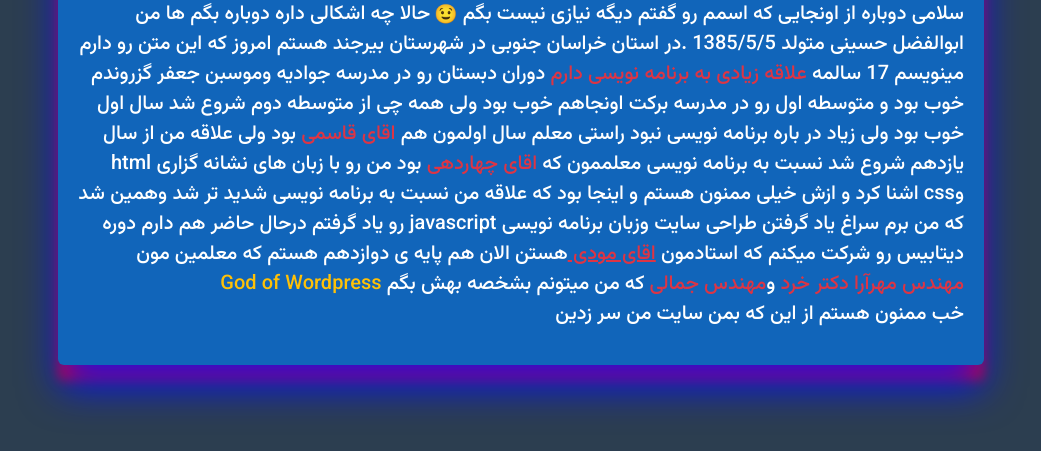
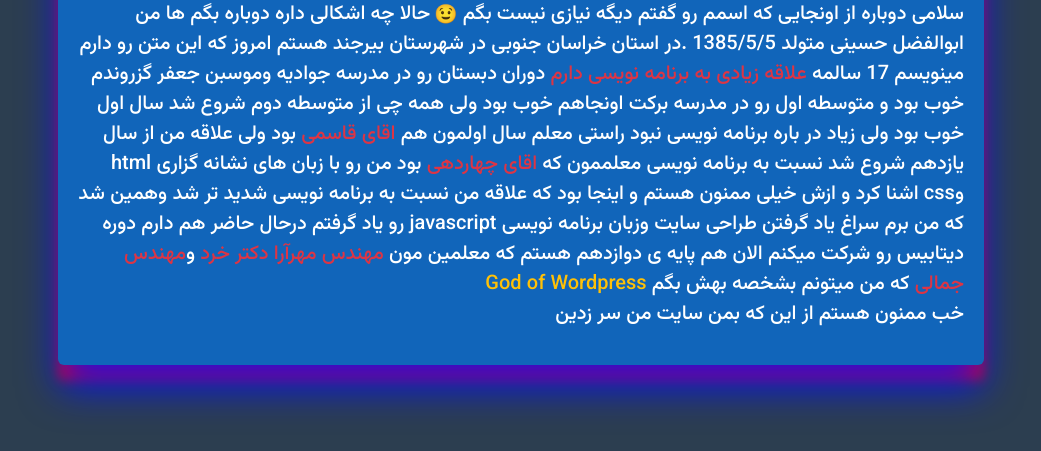
Before and after one commit to abolfazlhosinii/abolfazlhosinii.githup.io, a plain HTML site: page index.html in a window 1280 px wide. Shown: the part 305-756 px from the top of the page, without its empty margins (214-1255 px from the left). Drawn offline with nearby package versions, Linux system fonts and the light colour scheme.

Commit message:
Changes4

```diff
--- a/index.html
+++ b/index.html
@@ -79,12 +79,11 @@
 
                         وهمین شد که من برم سراغ یاد گرفتن طراحی سایت وزبان برنامه نویسی javascript رو یاد گرفتم
 
-                        درحال حاضر هم دارم دوره دیتابیس رو شرکت میکنم که استادمون <a href="" class="text-danger">اقای
-                            مودی <a>هستن
+                        درحال حاضر هم دارم دوره دیتابیس رو شرکت میکنم
 
-                                الان هم پایه ی دوازدهم هستم که معلمین مون <span class="text-danger">مهندس مهرآرا
-                                </span><span class="text-danger">دکتر خرد </span>و<span class="text-danger">مهندس جمالی
-                                </span>
+                        الان هم پایه ی دوازدهم هستم که معلمین مون <span class="text-danger">مهندس مهرآرا
+
+                        </span><span class="text-danger">دکتر خرد </span>و<span class="text-danger">مهندس جمالی</span>
 
                                 که من میتونم بشخصه بهش بگم <span class="text-warning">God of Wordpress</span>
                                 <br>
```
